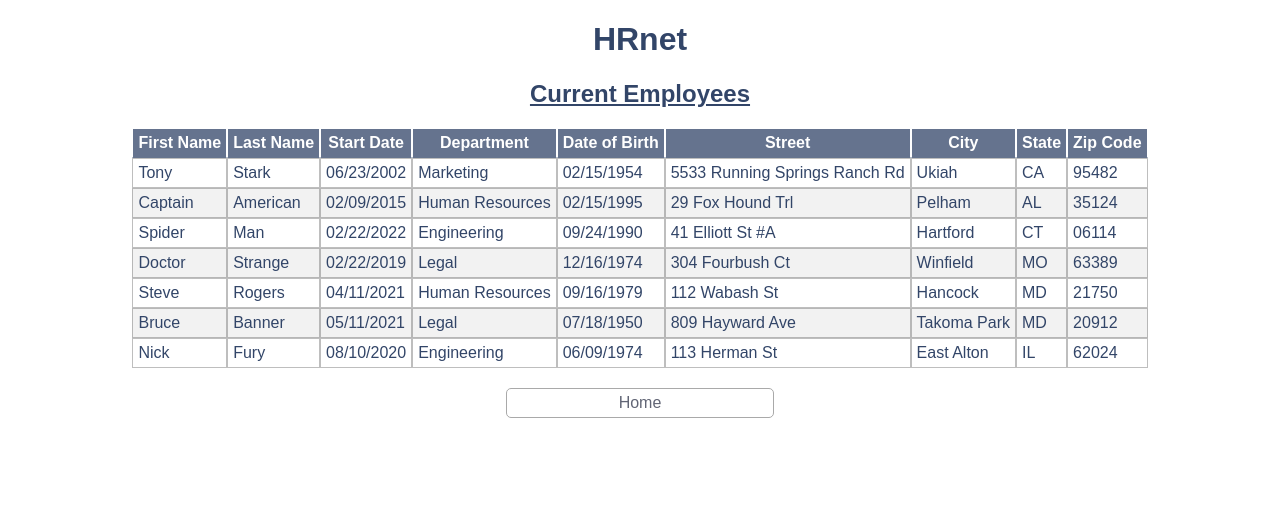
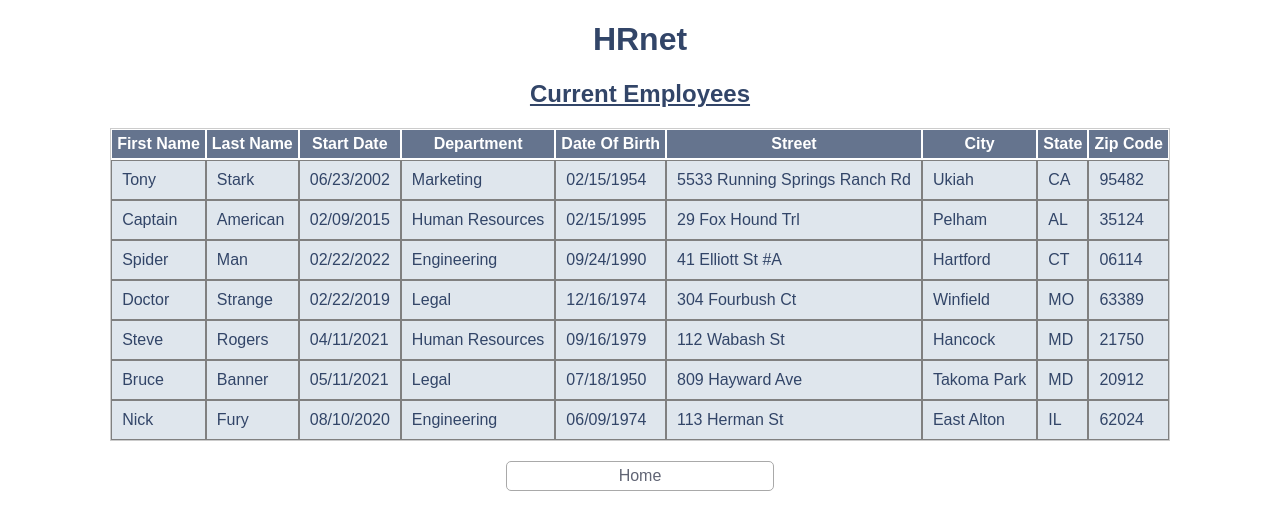
Before and after one commit to cnahornyj/ClaraNahornyj_14_23022022, a React (Create React App) app: page /employees in a window 1280 px wide. Shown: the top 530 px of the page. Built offline with nearby package versions, Linux system fonts and the light colour scheme.

Commit message:
Utilisation du package react-table pour créer le tableau avec les données mockées

```diff
--- a/src/views/CurrentEmployees.js
+++ b/src/views/CurrentEmployees.js
@@ -1,5 +1,6 @@
 import React, { useState } from "react";
 import { Link } from "react-router-dom";
+import Table from "../components/Table";
 import data from "../mock-data.json";
 
 function CurrentEmployees() {
@@ -9,7 +10,7 @@ function CurrentEmployees() {
     <div>
       <h1>HRnet</h1>
       <h2>Current Employees</h2>
-      <table>
+      {/* <table>
         <thead>
           <tr>
             <th>First Name</th>
@@ -38,7 +39,8 @@ function CurrentEmployees() {
             </tr>
           ))}
         </tbody>
-      </table>
+      </table> */}
+      <Table/>
       <Link to="/">Home</Link>
     </div>
   );
```
